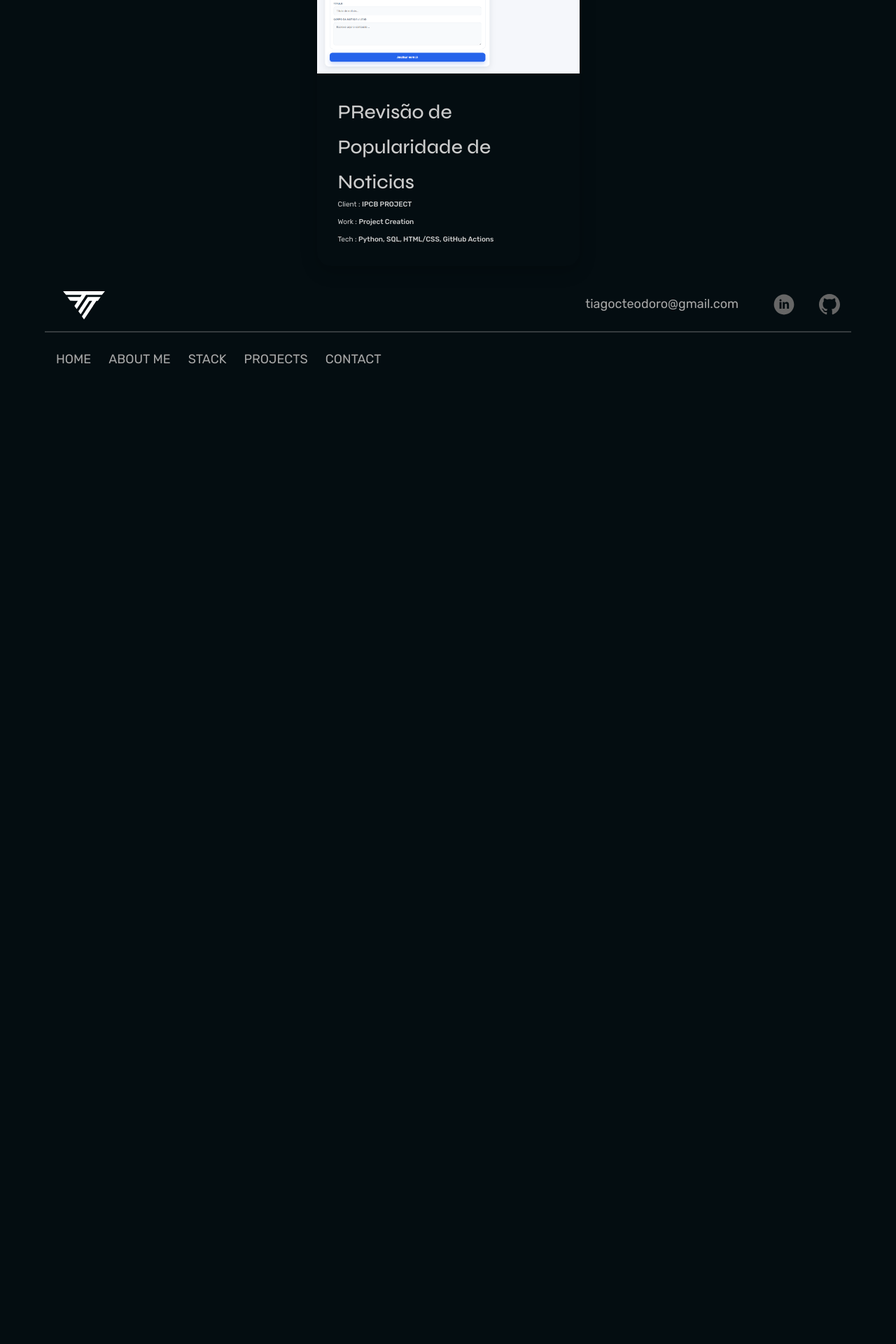
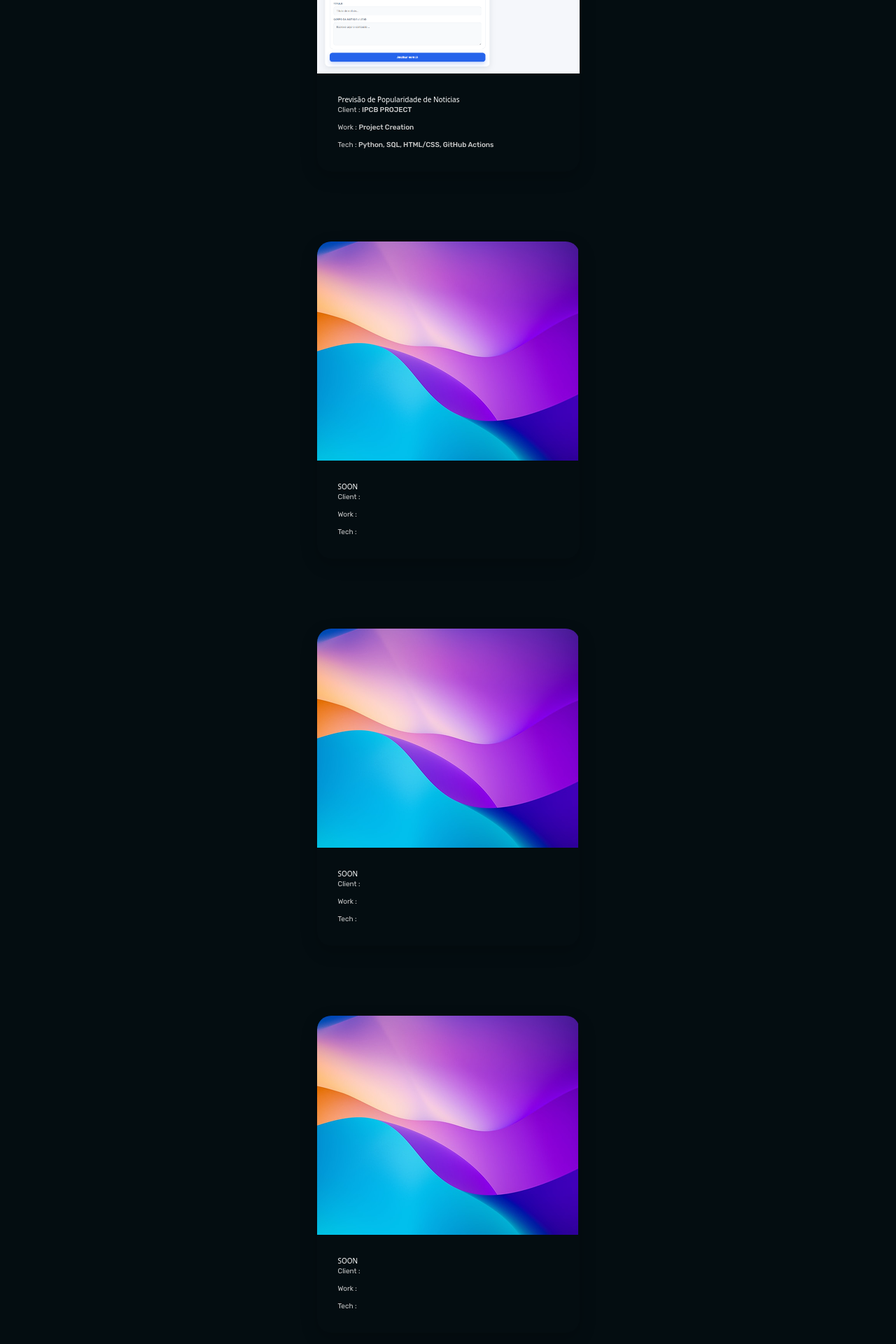
Before and after one commit to tthheodoro/Portfolio-Projeto, a React (Vite) app in the folder portfolio/: page / in a window 1280 px wide. Shown: the part 1940-3860 px from the top of the page at 70% size. Before the commit the page ends 2482 px from the top, so only its background shows below. Built offline with nearby package versions, Linux system fonts and the light colour scheme.

Commit message:
Update Principal.jsx

```diff
--- a/portfolio/src/components/Principal/Principal.jsx
+++ b/portfolio/src/components/Principal/Principal.jsx
@@ -46,18 +46,52 @@ function Principal() {
                             <img src="./assets/images/project1.png" alt="" />
                         </header>
                         <div className="projectContent">
-                            <h4> PRevisão de Popularidade de Noticias </h4>
+                            <h3> Previsão de Popularidade de Noticias </h3>
                             <p> Client : <span>IPCB PROJECT </span></p>
                             <p> Work : <span>Project Creation </span></p>
                             <p> Tech : <span>Python, SQL, HTML/CSS, GitHub Actions</span></p>
                         </div>
                     </div>
-
-
                 </div>
-            </section>
-            <section className="sectionProjects flex justify-center items-center max-w-[1700px] mx-auto px-6 sm:px-10 md:px-16 lg:px-24 xl:px-32">
-
+                <div className="projectContainer">
+                    <div className="projectBox">
+                        <header>
+                            <img src="./assets/images/Rectangle_30.png" alt="" />
+                        </header>
+                        <div className="projectContent">
+                            <h3> SOON </h3>
+                            <p> Client : <span> </span></p>
+                            <p> Work : <span> </span></p>
+                            <p> Tech : <span></span></p>
+                        </div>
+                    </div>
+                </div>
+                <div className="projectContainer">
+                    <div className="projectBox">
+                        <header>
+                            <img src="./assets/images/Rectangle_30.png" alt="" />
+                        </header>
+                        <div className="projectContent">
+                            <h3> SOON </h3>
+                            <p> Client : <span> </span></p>
+                            <p> Work : <span> </span></p>
+                            <p> Tech : <span></span></p>
+                        </div>
+                    </div>
+                </div>
+                <div className="projectContainer">
+                    <div className="projectBox">
+                        <header>
+                            <img src="./assets/images/Rectangle_30.png" alt="" />
+                        </header>
+                        <div className="projectContent">
+                            <h3> SOON </h3>
+                            <p> Client : <span> </span></p>
+                            <p> Work : <span> </span></p>
+                            <p> Tech : <span></span></p>
+                        </div>
+                    </div>
+                </div>
             </section>
         </main>
     )
```
